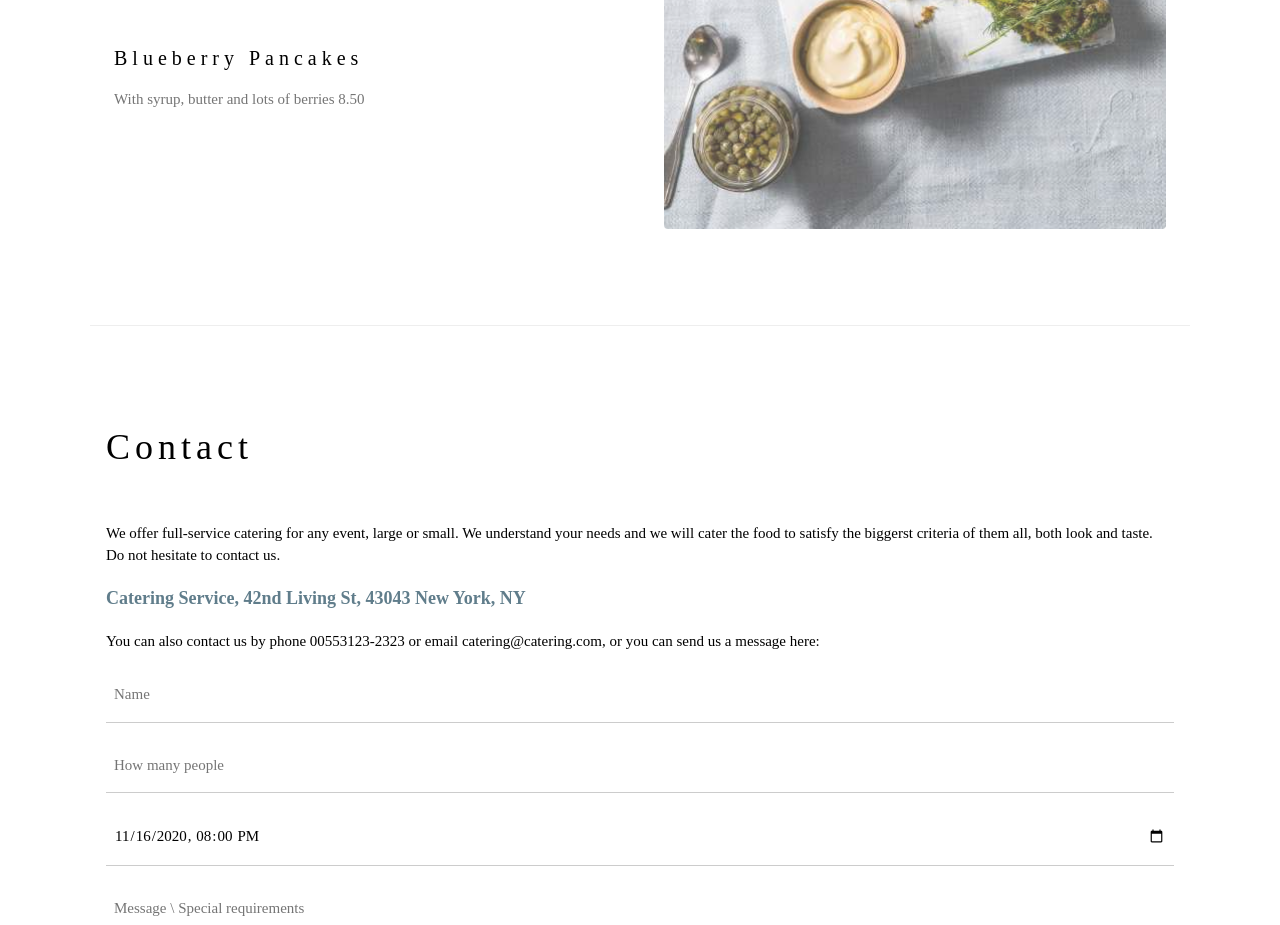
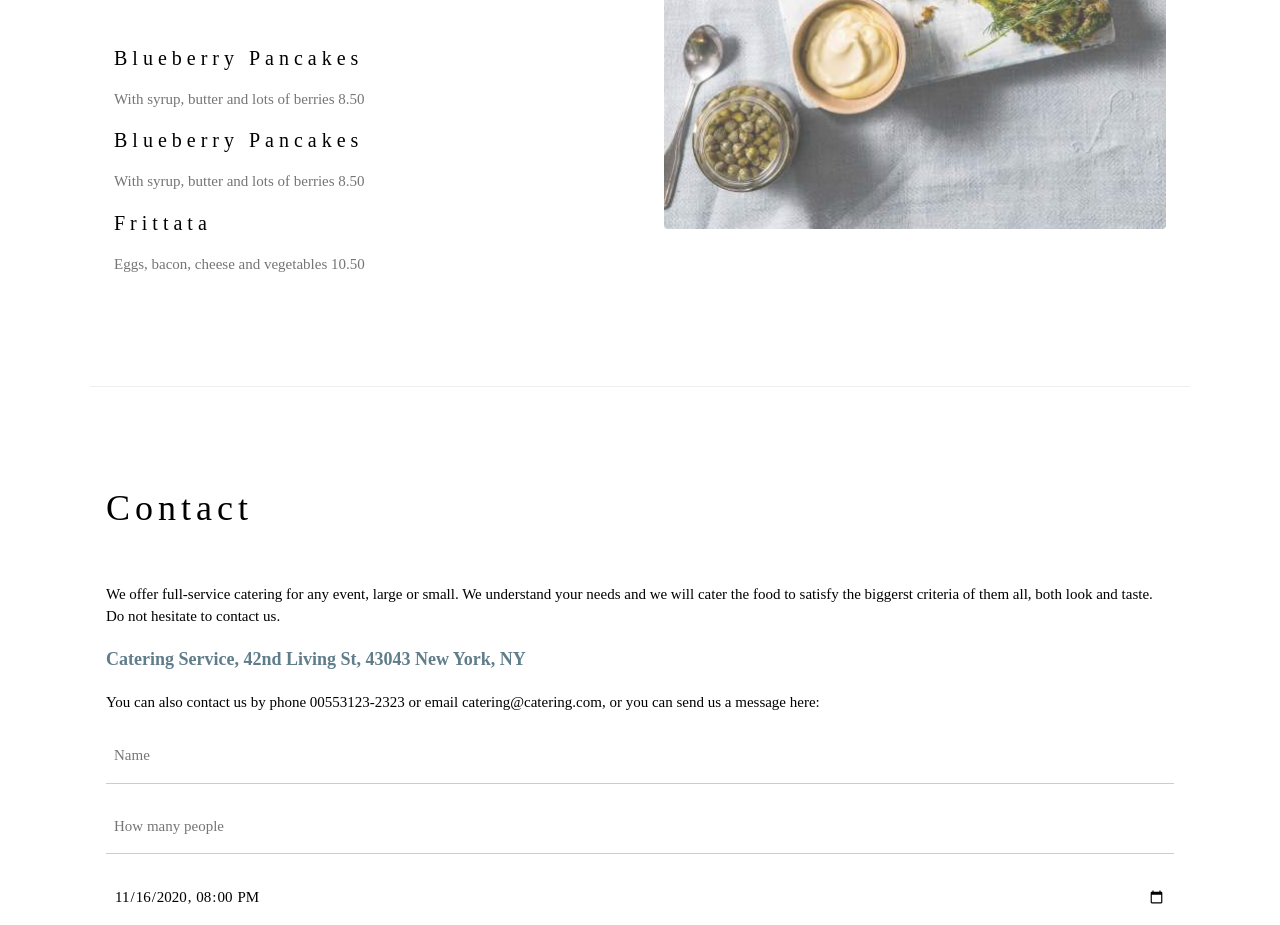
Before and after one commit to bferreira06/mywebsite, a plain HTML site: page index.html in a window 1280 px wide. Shown: the part 2060-2985 px from the top of the page. Drawn offline with nearby package versions, Linux system fonts and the light colour scheme.

Commit message:
Adicionado o item Frittata ao menu

```diff
--- a/index.html
+++ b/index.html
@@ -73,6 +73,12 @@ h1, h2, h3, h4, h5, h6 {
 
       <h4>Blueberry Pancakes</h4>
       <p class="w3-text-grey">With syrup, butter and lots of berries 8.50</p>
+
+      <h4>Blueberry Pancakes</h4>
+      <p class="w3-text-grey">With syrup, butter and lots of berries 8.50</p>
+
+      <h4>Frittata</h4>
+      <p class="w3-text-grey">Eggs, bacon, cheese and vegetables 10.50</p>
     </div>
 
     <div class="w3-col l6 w3-padding-large">
```
